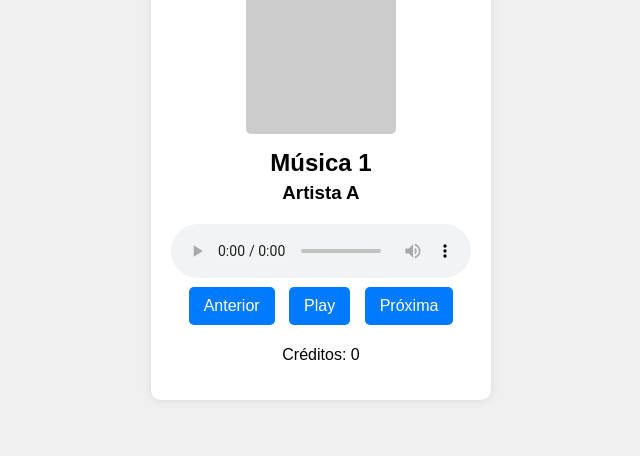
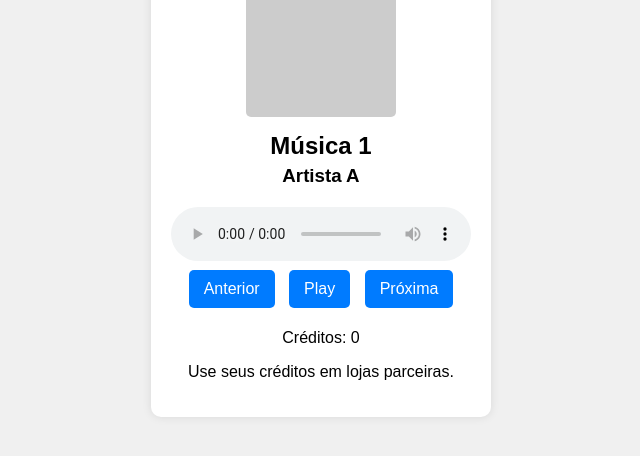
Before and after one commit to joaohenrique35/streaming, a plain HTML site: page index.html in a window 1280 px wide. Shown: the part 260-716 px from the top of the page, without its empty margins (319-959 px from the left). Drawn offline with Linux system fonts and the light colour scheme.

Commit message:
Update index.html

```diff
--- a/index.html
+++ b/index.html
@@ -25,6 +25,7 @@
             <p id="ad-message"></p>
         </div>
         <p>Créditos: <span id="credits">0</span></p>
+        <p>Use seus créditos em lojas parceiras.</p>
     </div>
 
     <script src="script.js"></script>
```
